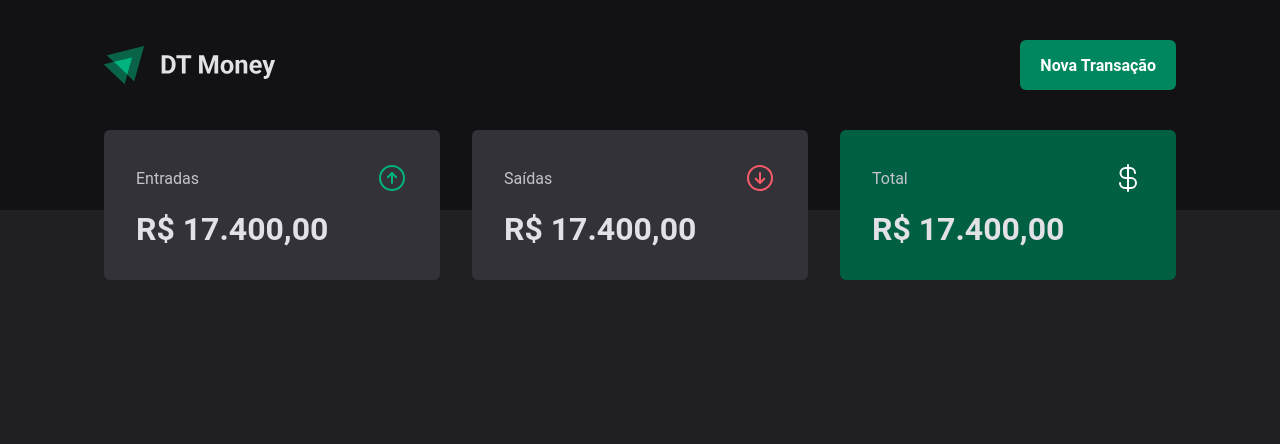
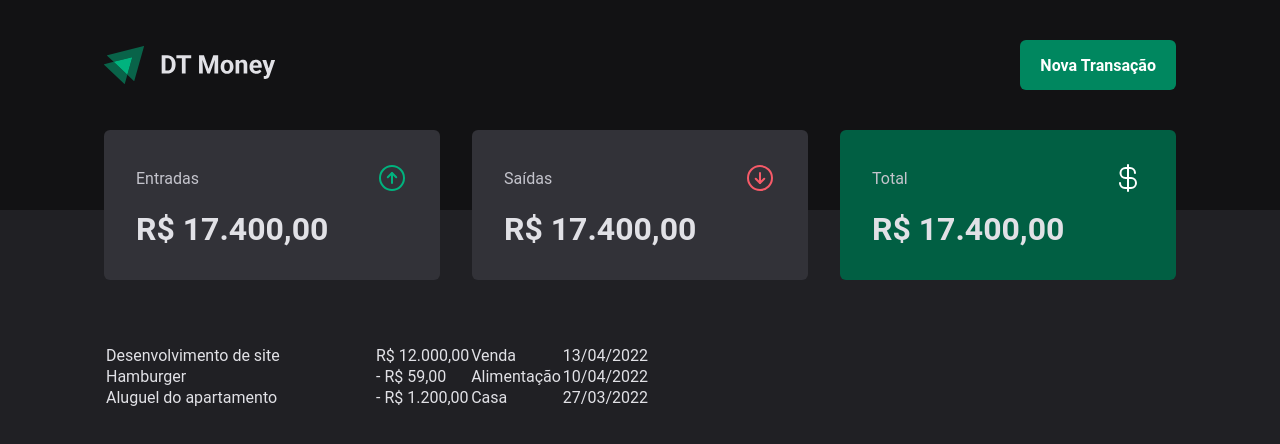
Before and after one commit to joaosanson/dt-money, a React app: page / in a window 1280 px wide. Shown: the top 444 px of the page. Built offline with nearby package versions, Linux system fonts and the light colour scheme; the HTML template or start-up script is replaced by a standard one.

Commit message:
feat: creating transaction table

```diff
--- a/src/pages/Transactions/index.tsx
+++ b/src/pages/Transactions/index.tsx
@@ -1,11 +1,39 @@
 import { Header } from '../../components/Header'
 import { Summary } from "../../components/Summary"
+import { TransactionsContainer } from "./styles"
 
 export function Transactions() {
   return (
     <>
       <Header />
       <Summary />
+
+      <TransactionsContainer>
+        <table>
+          <tbody>
+            <tr>
+              <td width="50%">Desenvolvimento de site</td>
+              <td>R$ 12.000,00</td>
+              <td>Venda</td>
+              <td>13/04/2022</td>
+            </tr>
+
+            <tr>
+              <td >Hamburger</td>
+              <td>- R$ 59,00</td>
+              <td>Alimentação</td>
+              <td>10/04/2022</td>
+            </tr>
+
+            <tr>
+              <td>Aluguel do apartamento</td>
+              <td>- R$ 1.200,00</td>
+              <td>Casa</td>
+              <td>27/03/2022</td>
+            </tr>
+          </tbody>
+        </table>
+      </TransactionsContainer>
     </>
   )
 }
--- a/src/pages/Transactions/styles.ts
+++ b/src/pages/Transactions/styles.ts
@@ -0,0 +1,12 @@
+import { styled } from "styled-components";
+
+export const TransactionsContainer = styled.main`
+  width: 100%;
+  max-width: 1120px;
+  margin: 4rem auto 0;
+  padding: 0 1.5rem;
+`
+
+export const TransactionsTable = styled.table`
+
+`
```
